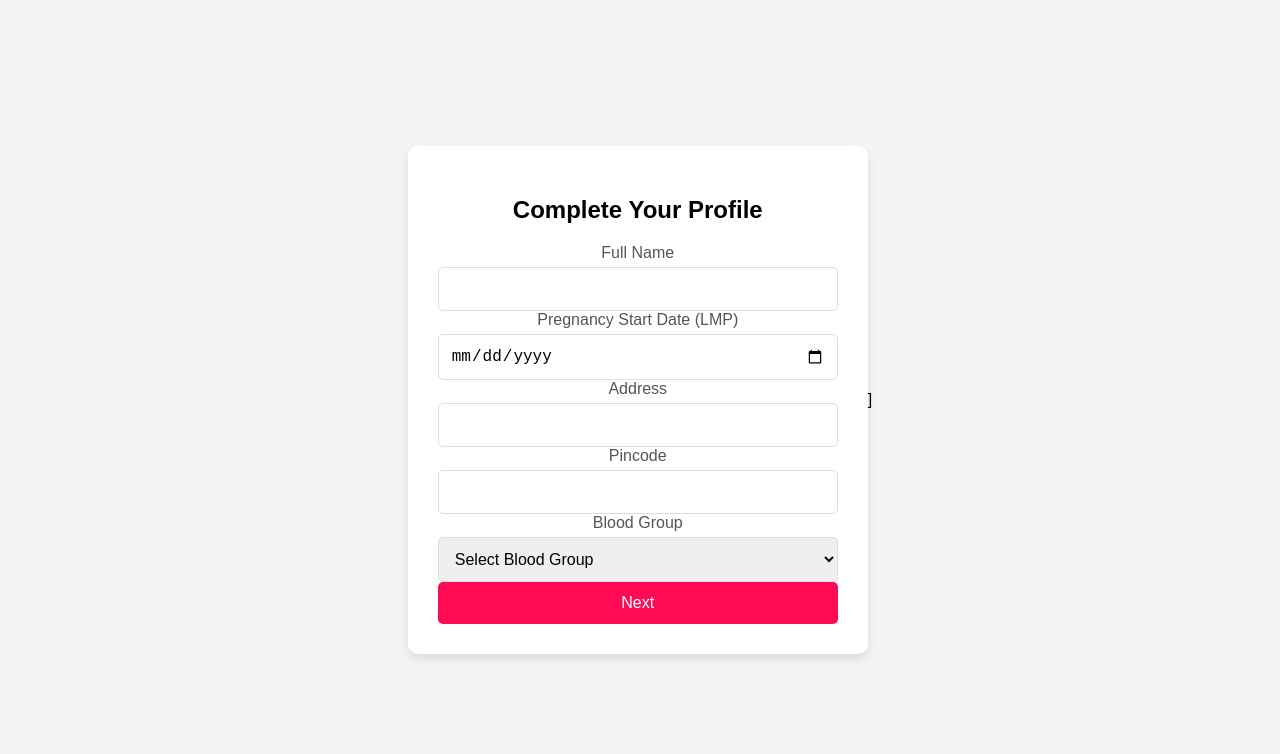
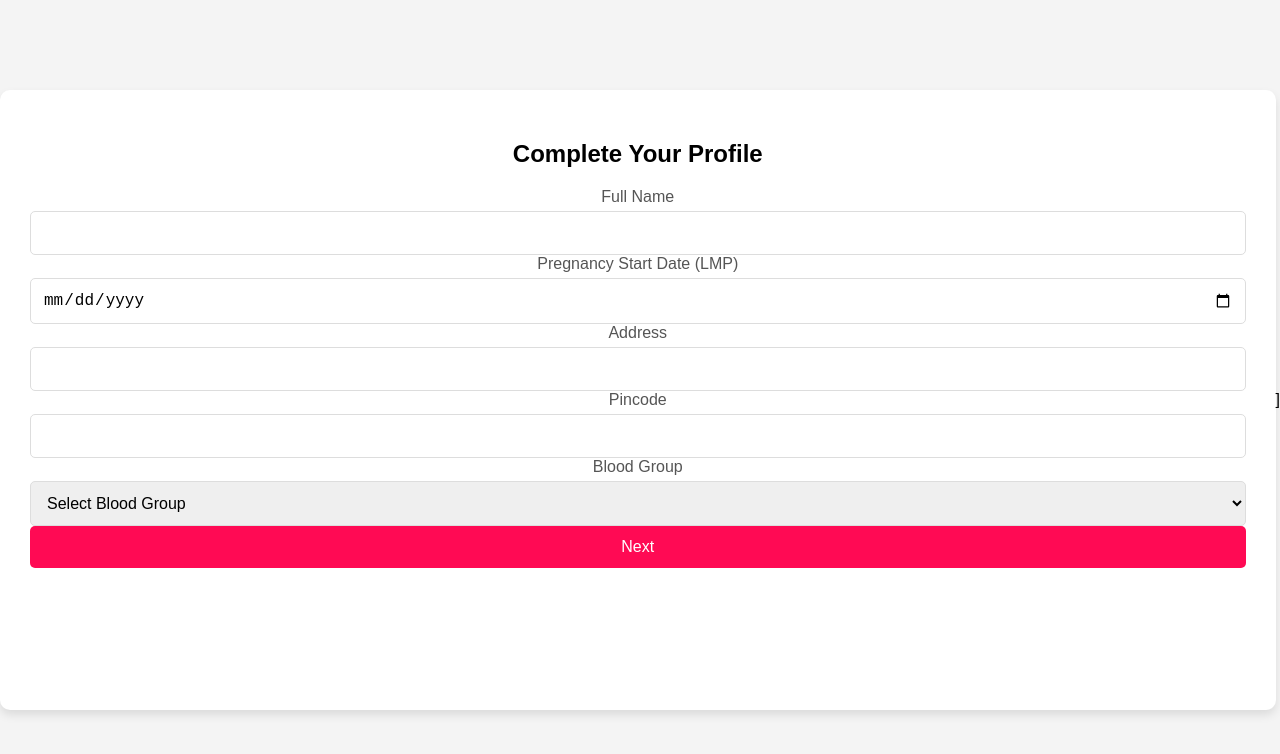
Before and after one commit to Snehallagad10/CraddleCare, a website: page User.html in a window 1280 px wide. Drawn offline with Linux system fonts and the light colour scheme.

Commit message:
Update User.html

```diff
--- a/User.html
+++ b/User.html
@@ -18,8 +18,8 @@
     padding: 30px;
     border-radius: 10px;
     box-shadow: 0 5px 10px rgba(0, 0, 0, 0.1);
-    width: 90%; /* Make it adaptive */
-    max-width: 400px; /* Prevent it from getting too wide */
+    width: 100%; /* Make it adaptive */
+   height: 70%;
     text-align: center;
 }
 
```
